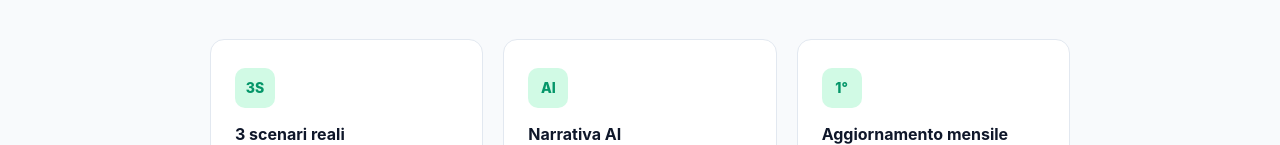
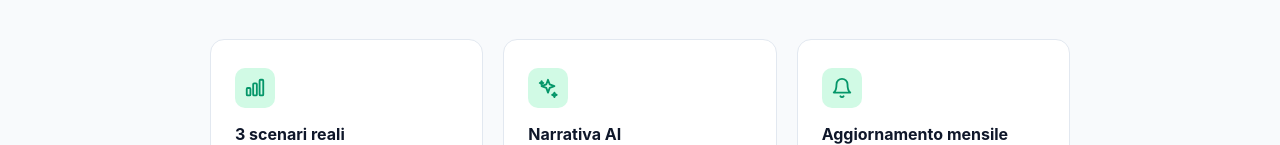
Before and after one commit to lmaiese/clara-money, a Next.js app in the folder frontend/: page / in a window 1280 px wide. Shown: the part 655-800 px from the top of the page. Built offline with nearby package versions, Linux system fonts and the light colour scheme; no server answers.

Commit message:
feat: replace feature card text labels with SVG icons

```diff
--- a/frontend/app/page.tsx
+++ b/frontend/app/page.tsx
@@ -78,17 +78,34 @@ export default function HomePage() {
         <p className="landing-section-sub">Niente consulenti bancari. Niente prodotti da vendere. Solo matematica.</p>
         <div className="feature-grid">
           <div className="feature-card">
-            <div className="feature-icon">3S</div>
+            <div className="feature-icon">
+              <svg width="22" height="22" viewBox="0 0 24 24" fill="none" stroke="currentColor" strokeWidth="2" strokeLinecap="round" strokeLinejoin="round" aria-hidden="true">
+                <rect x="3" y="12" width="4" height="8" rx="1"/>
+                <rect x="10" y="7" width="4" height="13" rx="1"/>
+                <rect x="17" y="3" width="4" height="17" rx="1"/>
+              </svg>
+            </div>
             <h3>3 scenari reali</h3>
             <p>Sicuro, bilanciato, crescita — con rendimenti storici documentati, anno per anno fino al tuo orizzonte.</p>
           </div>
           <div className="feature-card">
-            <div className="feature-icon">AI</div>
+            <div className="feature-icon">
+              <svg width="22" height="22" viewBox="0 0 24 24" fill="none" stroke="currentColor" strokeWidth="2" strokeLinecap="round" strokeLinejoin="round" aria-hidden="true">
+                <path d="M12 3l1.88 5.12L19 10l-5.12 1.88L12 17l-1.88-5.12L5 10l5.12-1.88z"/>
+                <path d="M19 17l.75 1.75L21.5 19.5l-1.75.75L19 22l-.75-1.75L16.5 19.5l1.75-.75z"/>
+                <path d="M5 4.5l.63 1.37L7 6.5l-1.37.63L5 8.5l-.63-1.5L3 6.5l1.37-.63z"/>
+              </svg>
+            </div>
             <h3>Narrativa AI</h3>
             <p>Claude (Anthropic) spiega ogni scenario in italiano semplice, adattato alla tua età e ai tuoi obiettivi.</p>
           </div>
           <div className="feature-card">
-            <div className="feature-icon">1°</div>
+            <div className="feature-icon">
+              <svg width="22" height="22" viewBox="0 0 24 24" fill="none" stroke="currentColor" strokeWidth="2" strokeLinecap="round" strokeLinejoin="round" aria-hidden="true">
+                <path d="M18 8A6 6 0 0 0 6 8c0 7-3 9-3 9h18s-3-2-3-9"/>
+                <path d="M13.73 21a2 2 0 0 1-3.46 0"/>
+              </svg>
+            </div>
             <h3>Aggiornamento mensile</h3>
             <p>Ogni mese ricevi un digest con i tuoi scenari aggiornati e il delta rispetto al mese precedente.</p>
           </div>
```
